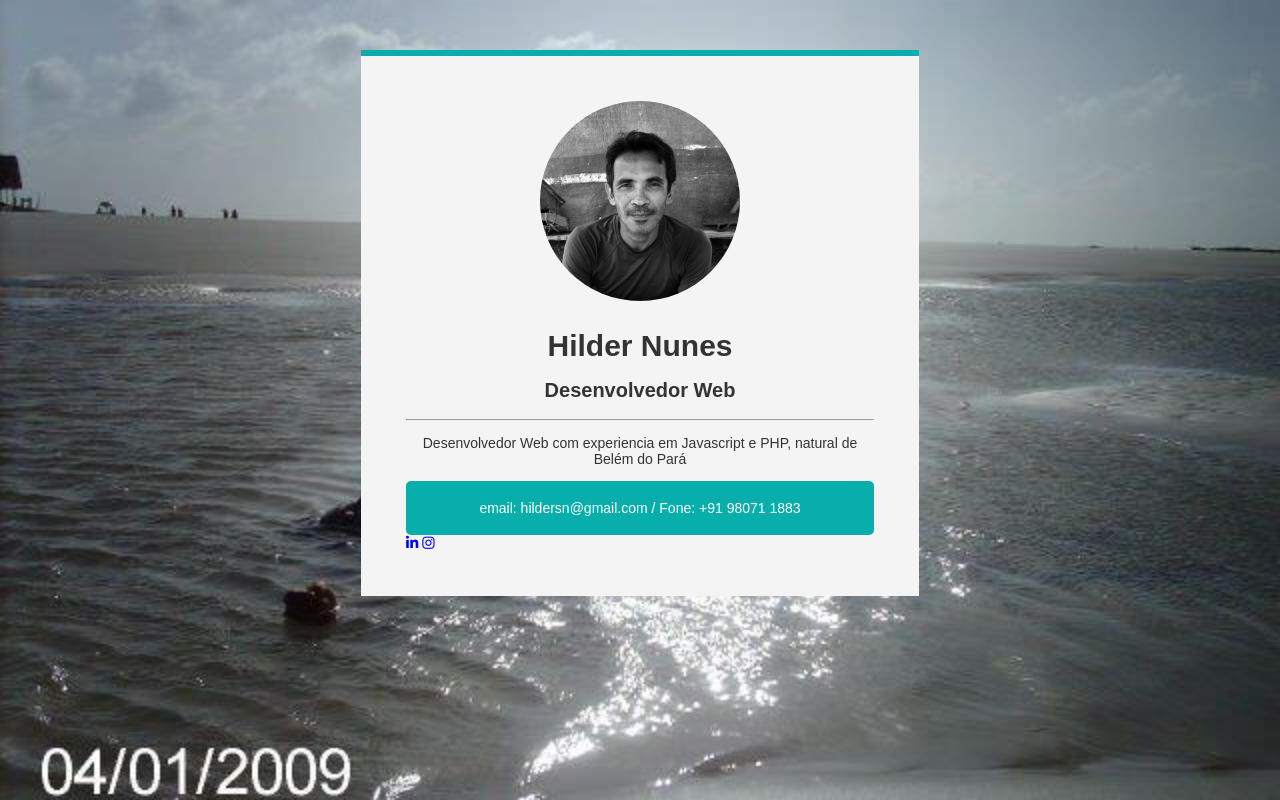
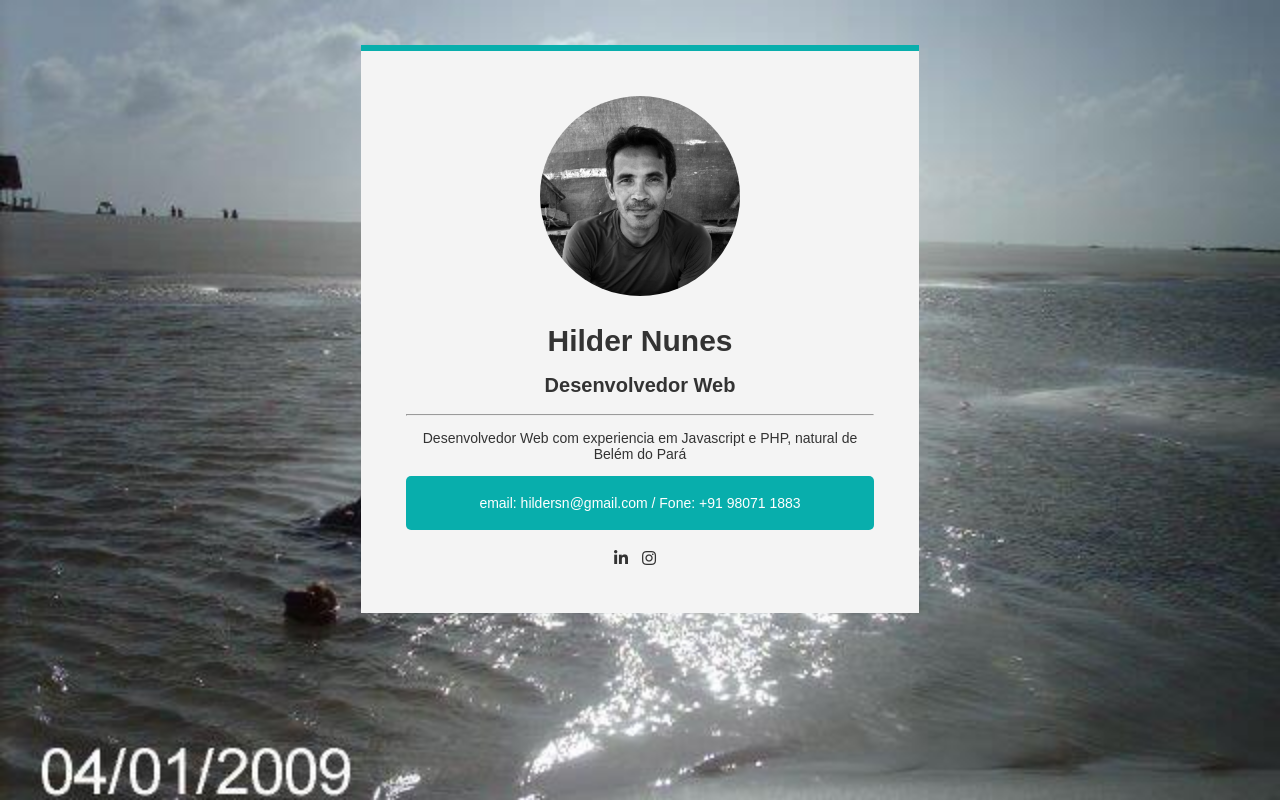
Before and after one commit to hsnunes/hsnunes.github.io, a PHP site: page / in a window 1280 px wide. Run offline with PHP 8.4, Linux system fonts and the light colour scheme; some libraries are stand-ins or nearby versions.

Commit message:
finalizando icones de redes sociais e vcard

```diff
--- a/css/style.css
+++ b/css/style.css
@@ -10,7 +10,7 @@ body {
 .vcard-body {
     max-width: 468px;
     width: 100%;
-    margin: 50px auto;
+    margin: 45px auto;
     background: #f4f4f4;
     padding: 45px;
     border-top: 6px solid #08aeac;
@@ -53,3 +53,14 @@ body {
     background: #08aeac;
     color: #fff;
 }
+
+.vcard-footer {
+    margin-top: 20px;
+    text-align: center;
+}
+
+.footer-icon {
+    color: #333;
+    font-size: 16px;
+    margin-right: 10px;
+}
--- a/index.html
+++ b/index.html
@@ -29,7 +29,7 @@
                 </div>
             </div>
             <div class="vcard-footer">
-                <a href="#" class="footer-icon"><i class="fab fa-linkedin-in"></i></a>
+                <a href="https://br.linkedin.com/in/hilder-nunes-8b4449ab" class="footer-icon"><i class="fab fa-linkedin-in"></i></a>
                 <a href="#" class="footer-icon"><i class="fab fa-instagram"></i></a>
             </div>
         </div>
```
Also changed, not shown: README.md.
